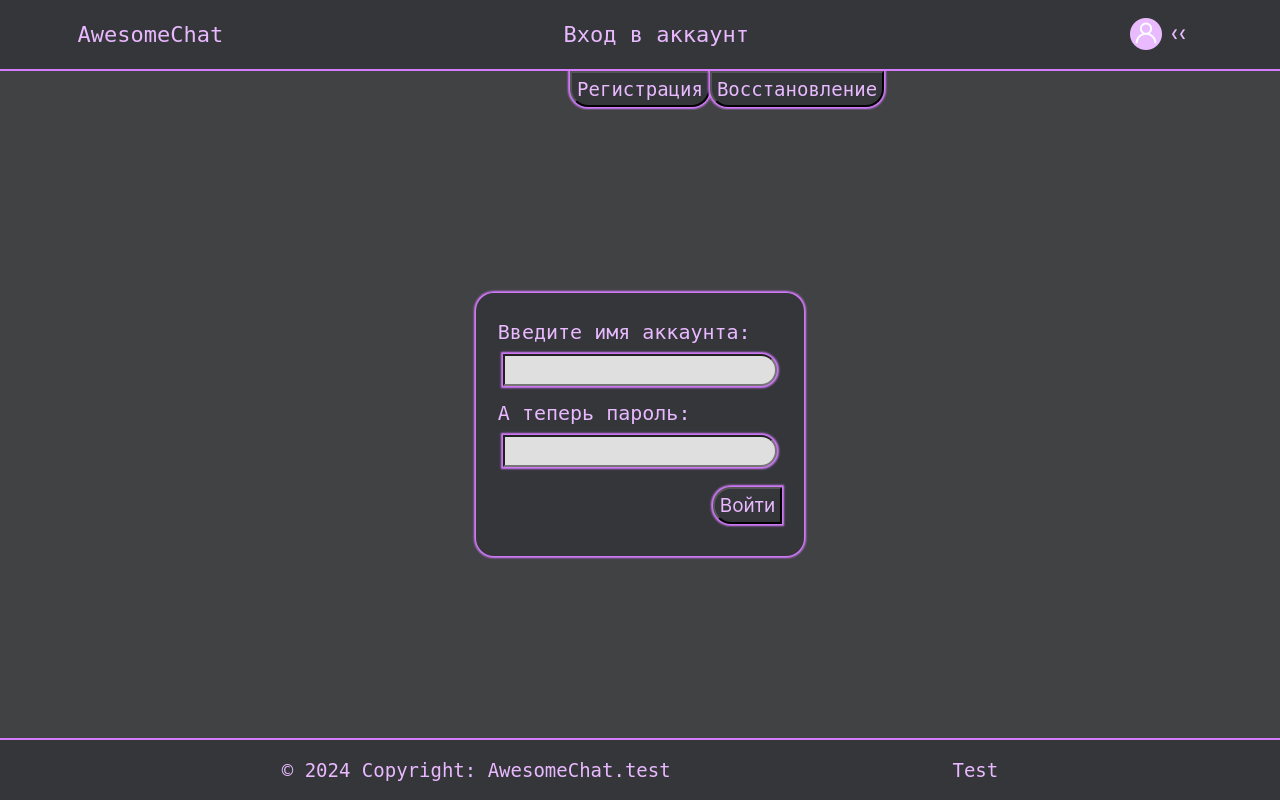
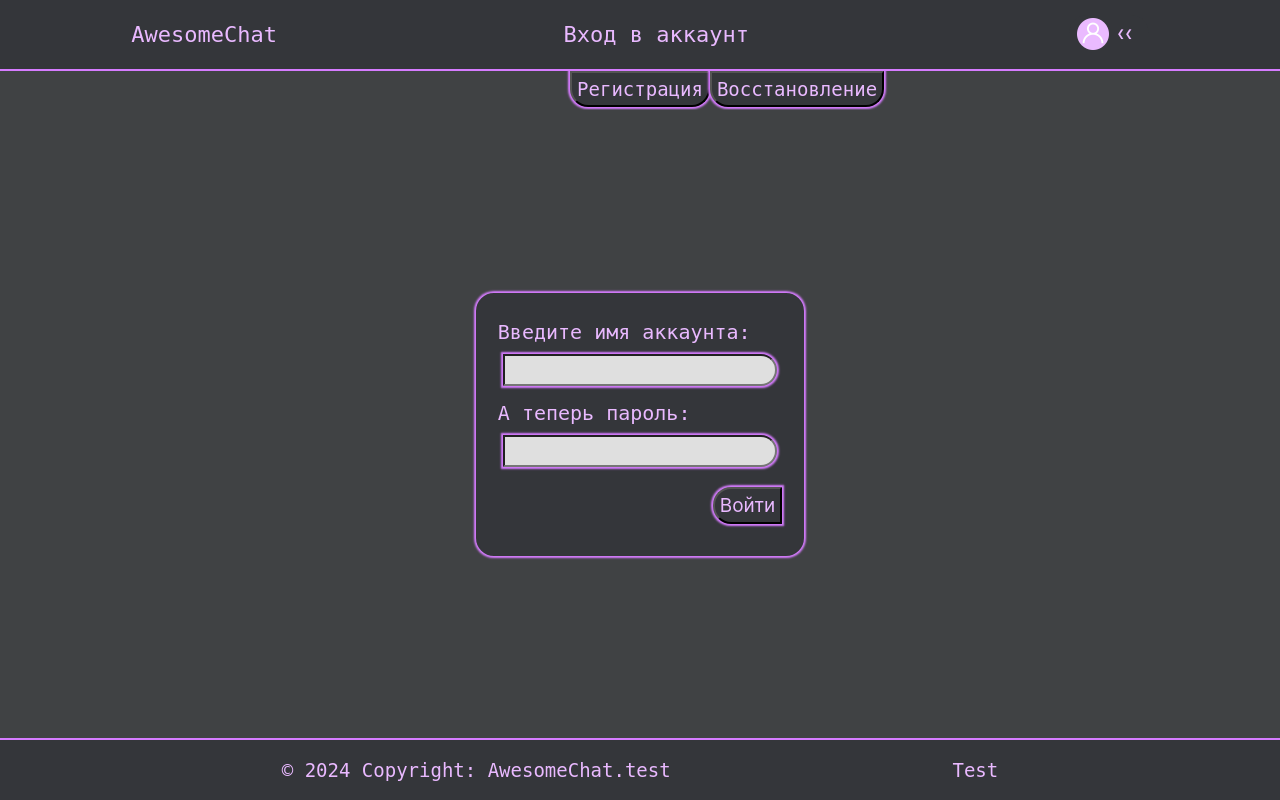
Before and after one commit to Marator2K07/Web-chat, a React (Create React App) app in the folder frontend/: page / in a window 1280 px wide. Built offline with nearby package versions, Linux system fonts and the light colour scheme.

Commit message:
Улучшение дизайна для компонента верхнего блока.

```diff
--- a/frontend/src/components/TopBlock/TopBlock.jsx
+++ b/frontend/src/components/TopBlock/TopBlock.jsx
@@ -1,6 +1,7 @@
 import { React, useEffect, useRef, useState } from 'react'
 import { motion } from "framer-motion";
-import classes from './TopBlock.module.css'
+import classes from './TopBlock.module.css';
+import Spacer from '../Helper/Spacer/Spacer';
 import { setMenuOffset } from '../../utils';
 import AccountImageButton from './AccountImageButton/AccountImageButton';
 import { useNavigationContext } from '../../contexts/NavigationContext/NavigationProvider';
@@ -21,6 +22,7 @@ const TopBlock = ({...props}) => {
 
     return (
         <div className={classes.TopBlock} {...props}>
+            <Spacer sizeH='10px' sizeW='30px' />
             <div className='left'>
                 <p>AwesomeChat</p>
             </div>
@@ -33,6 +35,7 @@ const TopBlock = ({...props}) => {
             <div className='right'>
                 <AccountImageButton />
             </div>
+            <Spacer sizeH='10px' sizeW='30px' />
         </div>
     )
 }
```
